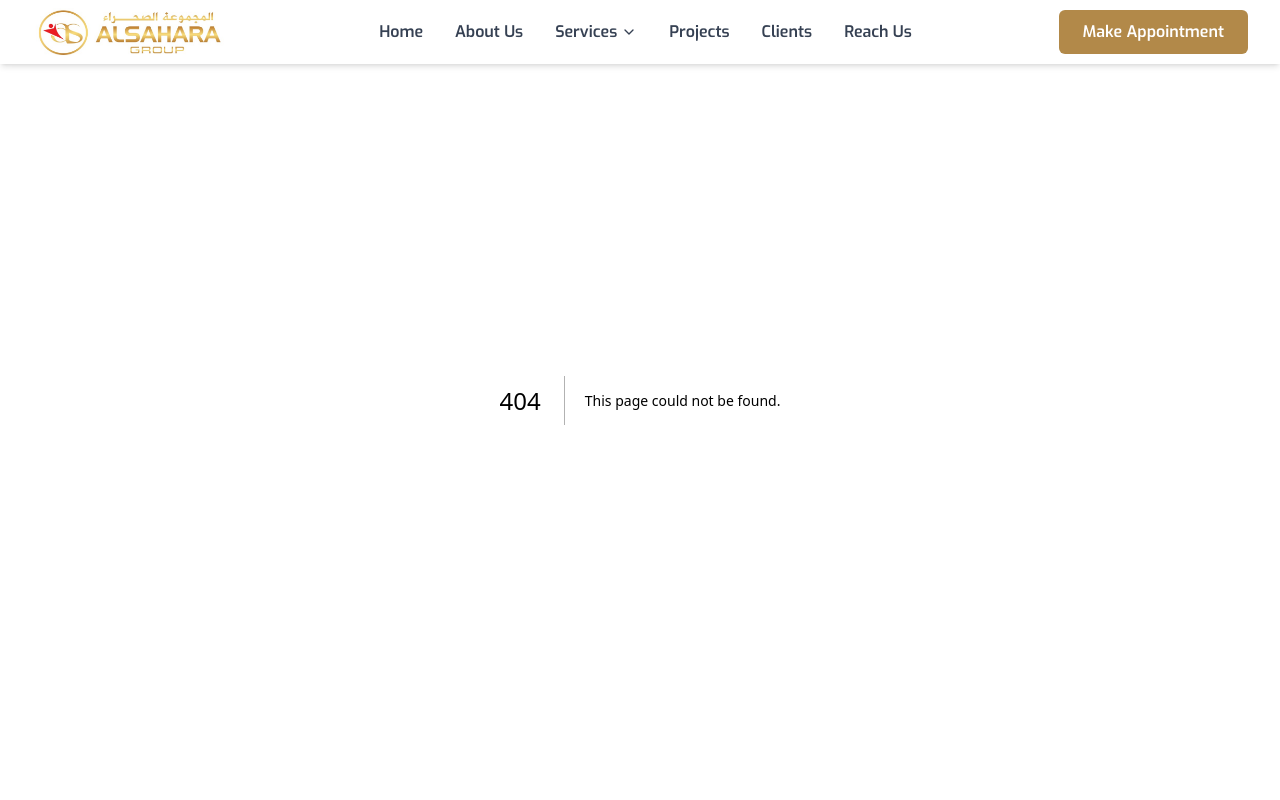
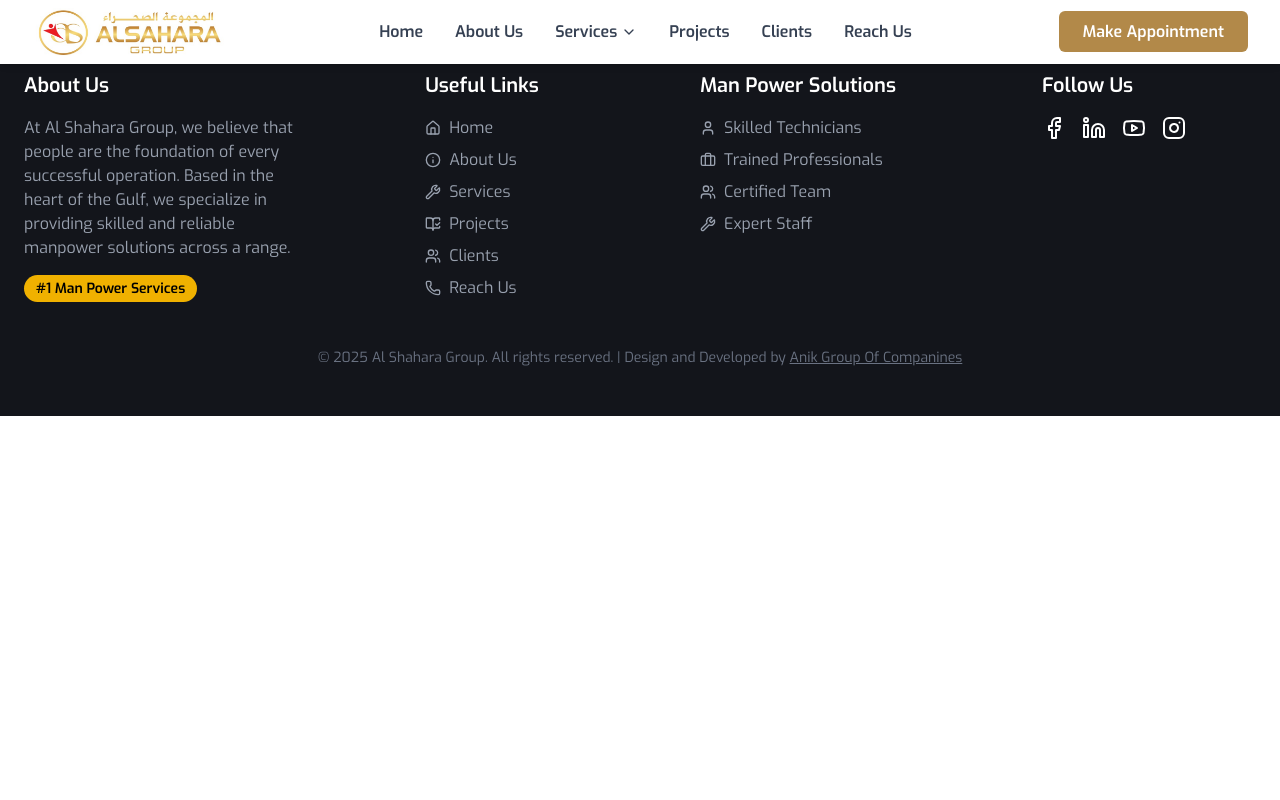
Before and after one commit to mithunbiswas1/manpower-frontend, a Next.js app: page /reach-us in a window 1280 px wide. Before the commit this address had no page. Shown: the top 800 px of the page. Built offline with nearby package versions, Linux system fonts and the light colour scheme.

Commit message:
updates sdfklsdf fds

```diff
--- /dev/null
+++ b/src/app/about-us/page.jsx
@@ -0,0 +1,5 @@
+// app/about-us/page.jsx
+
+export default function AboutUsPage() {
+  return <div>About Us</div>;
+}
--- /dev/null
+++ b/src/app/clients/page.jsx
@@ -0,0 +1,5 @@
+// app/clients/page.jsx
+
+export default function ClientsPage() {
+  return <div>Clients</div>;
+}
--- a/src/app/layout.js
+++ b/src/app/layout.js
@@ -1,19 +1,17 @@
 // src/app/layout.js
-
+import "@/app/globals.css";
 import Footer from "@/components/common/Footer";
-import "./globals.css";
 import Navbar from "@/components/common/Navbar";
 
 export const metadata = {
-  title: "MyClinic - Comprehensive Healthcare",
+  title: "Al Shahara Group",
   description:
-    "Your trusted partner for dental, cardiology, pediatrics, and more. Book your appointment today!",
+    "Al Shahara Group offers expert medical care in dentistry, cardiology, pediatrics, and more. Experience compassionate, specialized healthcare tailored to your needs. Book your appointment today with trusted professionals.",
 };
 
 export default function RootLayout({ children }) {
   return (
     <html lang="en">
-      {/* Ensure cz-shortcut-listen="true" is removed if it's currently there in your file */}
       <body cz-shortcut-listen="true" className="antialiased">
         <Navbar />
         {children}
--- /dev/null
+++ b/src/app/projects/page.jsx
@@ -0,0 +1,5 @@
+// app/projects/page.jsx
+
+export default function ProjectsPage() {
+  return <div>Projects</div>;
+}
--- /dev/null
+++ b/src/app/reach-us/page.jsx
@@ -0,0 +1,5 @@
+// app/reach-us/page.jsx
+
+export default function ReachUsPage() {
+  return <div>Reach Us</div>;
+}
--- a/src/components/common/Footer.jsx
+++ b/src/components/common/Footer.jsx
@@ -104,7 +104,7 @@ const footerSections = [
 
 const Footer = () => {
   return (
-    <footer className="bg-[linear-gradient(to_bottom,_#20265e,_#20265e)] text-white py-12 px-6">
+    <footer className="bg-[linear-gradient(to_bottom,_#13151B,_#13151B)] text-white py-12 px-6">
       <div className="max-w-screen-2xl mx-auto grid grid-cols-1 md:grid-cols-4 gap-8">
         {footerSections.map((section, index) => (
           <div key={index} className="lg:mx-auto">
--- a/src/components/common/Navbar.jsx
+++ b/src/components/common/Navbar.jsx
@@ -23,7 +23,7 @@ const navItems = [
   },
   { name: "Projects", path: "/projects" },
   { name: "Clients", path: "/clients" },
-  { name: "Reach Us", path: "/contact" },
+  { name: "Reach Us", path: "/reach-us" },
 ];
 
 const Navbar = () => {
@@ -114,7 +114,7 @@ const Navbar = () => {
 
             {/* Right: Appointment (Desktop) */}
             <div className="hidden md:block">
-              <ButtonPrimary>Make Appointment</ButtonPrimary>
+              <ButtonPrimary link="/about-us">Make Appointment</ButtonPrimary>
             </div>
 
             {/* Hamburger (Mobile) */}
--- a/src/components/custom/ButtonPrimary.jsx
+++ b/src/components/custom/ButtonPrimary.jsx
@@ -1,6 +1,9 @@
-export const ButtonPrimary = ({ children, className }) => {
+import Link from "next/link";
+
+export const ButtonPrimary = ({ children, link, className }) => {
   return (
-    <button
+    <Link
+      href={link || "#"}
       className={`group relative overflow-hidden rounded-md bg-primary px-4 lg:px-6 2xl:px-8 py-1 lg:py-2.5 2xl:py-3 text-white ${className}`}
     >
       {/* Button content */}
@@ -14,6 +17,6 @@ export const ButtonPrimary = ({ children, className }) => {
           <div className="relative h-full w-8 bg-white/30"></div>
         </div>
       </span>
-    </button>
+    </Link>
   );
 };
--- a/src/components/shared/SectionModel1.jsx
+++ b/src/components/shared/SectionModel1.jsx
@@ -65,7 +65,7 @@ export const SectionModel1 = () => {
       </motion.div>
 
       <div>
-        <div className="mb-6">
+        <div className="">
           <SectionSubHeading icon={Sparkles} className="my-2">
             {mainContent.subHeading}
           </SectionSubHeading>
@@ -73,12 +73,12 @@ export const SectionModel1 = () => {
           <Paragraph>{mainContent.paragraph}</Paragraph>
         </div>
 
-        <div className="space-y-4">
+        <div className="space-y-4 mb-6">
           {highlightServices.map((service) => (
             <HighlightServiceCard key={service.id} service={service} />
           ))}
         </div>
-        <ButtonPrimary className="mt-4">Know more</ButtonPrimary>
+        <ButtonPrimary>Know more</ButtonPrimary>
       </div>
     </div>
   );
```
